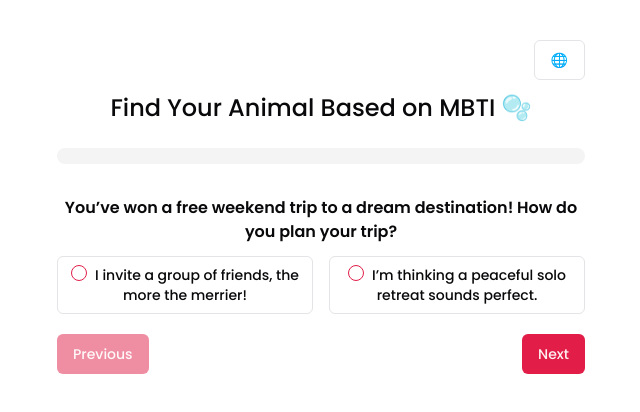
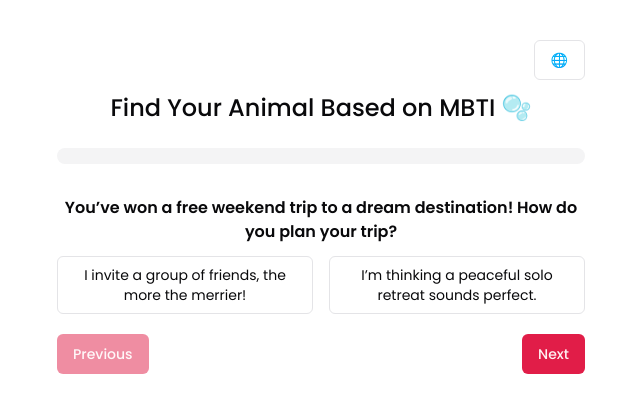
Before and after one commit to tamoimi/match-personality, a React (Vite) app: page / in a window 1280 px wide. Shown: the top 412 px of the page, without its empty margins (319-959 px from the left). Built offline with nearby package versions, Linux system fonts and the light colour scheme.

Commit message:
refactor: basic html tags

```diff
--- a/src/components/questions.tsx
+++ b/src/components/questions.tsx
@@ -1,8 +1,3 @@
-import { useEffect } from "react";
-import { Label } from "./ui/label";
-import { RadioGroup, RadioGroupItem } from "./ui/radio-group";
-import { Controller } from "react-hook-form";
-
 interface Option {
   value: string;
   label: string;
@@ -14,39 +9,32 @@ interface Props {
   register: any;
   name: string;
   watch: any;
-  control: any;
 }
 
-function Questions({ question, options, register, name, control }: Props) {
-
-  useEffect(() => {
-    // 처음 마운트될 때, 기본값이 있다면 설정
-    register(name, { required: true });
-  }, [name, register]);
+function Questions({ question, options, register, name, watch }: Props) {
+  const selectedValue = watch(name);
 
   return (
     <div className="mt-8">
       <label className="font-semibold">{question}</label>
-      <Controller
-        control={control}
-        name={name}
-        rules={{ required: true }}
-        render={({ field }) => (
-          <RadioGroup value={field.value || ""} onValueChange={field.onChange} className="flex gap-4 mt-3">
-            {options.map((option) => (
-              <div
-                key={option.value}
-                className={`flex-1 p-2 text-sm border rounded-md cursor-pointer items-center space-x-2 ${
-                  field.value === option.value ? "bg-gray-200" : ""
-                }`}
-              >
-                <RadioGroupItem value={option.value} id={option.value} />
-                <Label htmlFor={option.value}>{option.label}</Label>
-              </div>
-            ))}
-          </RadioGroup>
-        )}
-      />
+      <div className="flex gap-4 mt-3">
+        {options.map((option: Option) => (
+          <label
+            key={option.value}
+            className={`flex-1 p-2 text-sm border rounded-md cursor-pointer ${
+              selectedValue === option.value ? "bg-stone-100" : ""
+            }`}
+          >
+            <input
+              type="radio"
+              value={option.value}
+              {...register(name, { required: true })}
+              className="hidden mr-2 peer"
+            />
+            {option.label}
+          </label>
+        ))}
+      </div>
     </div>
   );
 }
```
